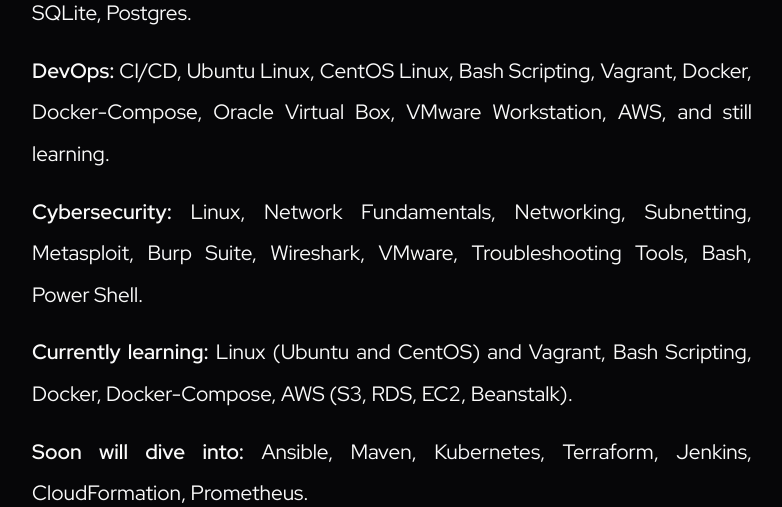
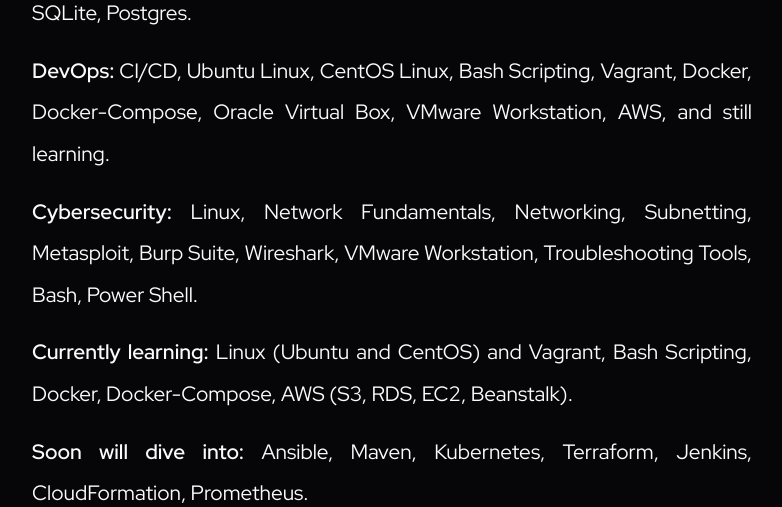
Before and after one commit to Veluthil/Portfolio-Project, a Flask app: page /about in a window 1280 px wide. Shown: the part 2585-3092 px from the top of the page, without its empty margins (260-1042 px from the left). Run offline with Flask 2, Linux system fonts and the light colour scheme; some libraries are stand-ins or nearby versions.

Commit message:
Update about.html

```diff
--- a/templates/about.html
+++ b/templates/about.html
@@ -62,7 +62,7 @@
             <p><b>DevOps:</b> CI/CD, Ubuntu Linux, CentOS Linux, Bash Scripting, Vagrant, Docker, Docker-Compose, Oracle Virtual Box,
                 VMware Workstation, AWS, and still learning.</p>
             <p><b>Cybersecurity:</b> Linux, Network Fundamentals, Networking, Subnetting, Metasploit, Burp Suite,
-                Wireshark, VMware, Troubleshooting Tools, Bash, Power Shell.</p>
+                Wireshark, VMware Workstation, Troubleshooting Tools, Bash, Power Shell.</p>
             <p><b>Currently learning:</b> Linux (Ubuntu and CentOS) and Vagrant, Bash Scripting,
                 Docker, Docker-Compose, AWS (S3, RDS, EC2, Beanstalk).</p>
             <p><b>Soon will dive into:</b> Ansible, Maven, Kubernetes, Terraform, Jenkins, CloudFormation, Prometheus.
```
